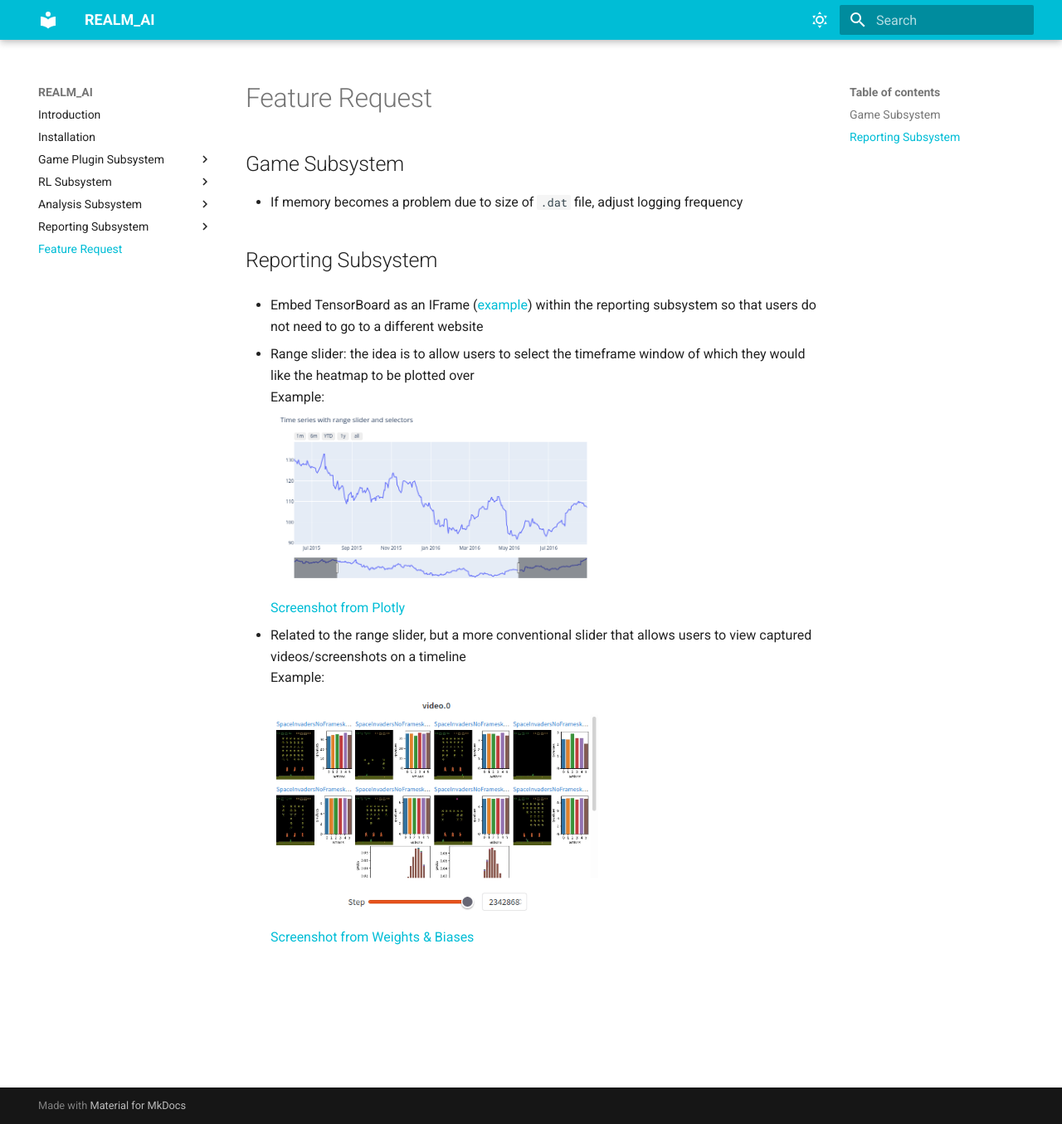
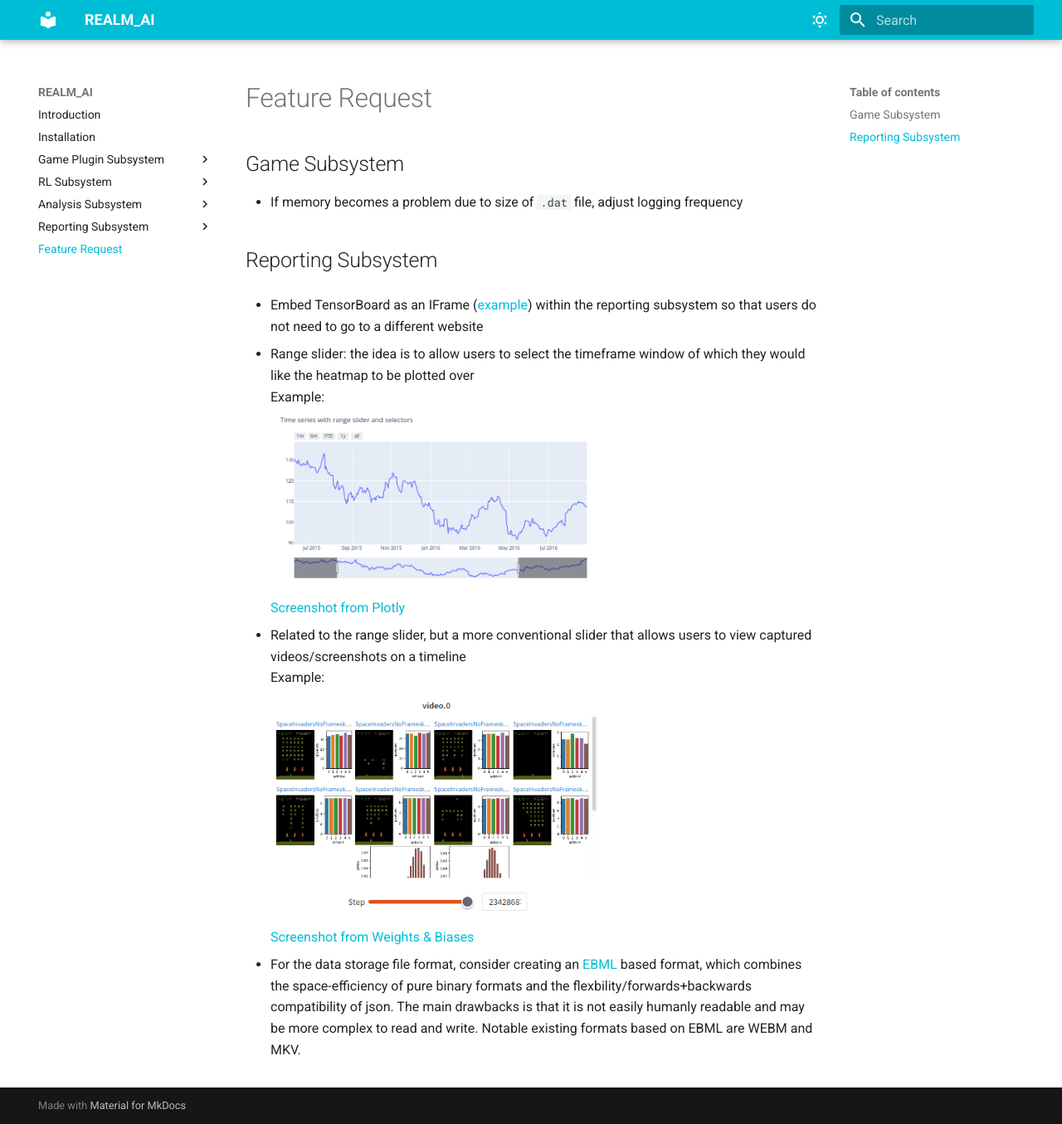
Before and after one commit to realm-ai-project/Documentation, an MkDocs documentation site: the page built from docs/feature_request/todo.md, in a window 1280 px wide and 1355 px high. Shown: the whole window at 83% size. Built offline with MkDocs 1.6.1 and Material for MkDocs 9.7.7, drawn with Linux system fonts in a browser that asks for light colours.

Commit message:
added ebml to feature request

```diff
--- a/docs/feature_request/todo.md
+++ b/docs/feature_request/todo.md
@@ -15,3 +15,5 @@
 Example: <br>
 ![screenshot](images/exp_video_slider.png){: style="max-width: 25em;"}<br>
 [Screenshot from Weights & Biases](https://wandb.ai/cleanrl/cleanrl.benchmark/reports/Atari--VmlldzoxMTExNTI)
+
+- For the data storage file format, consider creating an [EBML](https://matroska-org.github.io/libebml/){:target="_blank"} based format, which combines the space-efficiency of pure binary formats and the flexbility/forwards+backwards compatibility of json. The main drawbacks is that it is not easily humanly readable and may be more complex to read and write. Notable existing formats based on EBML are WEBM and MKV.
```
